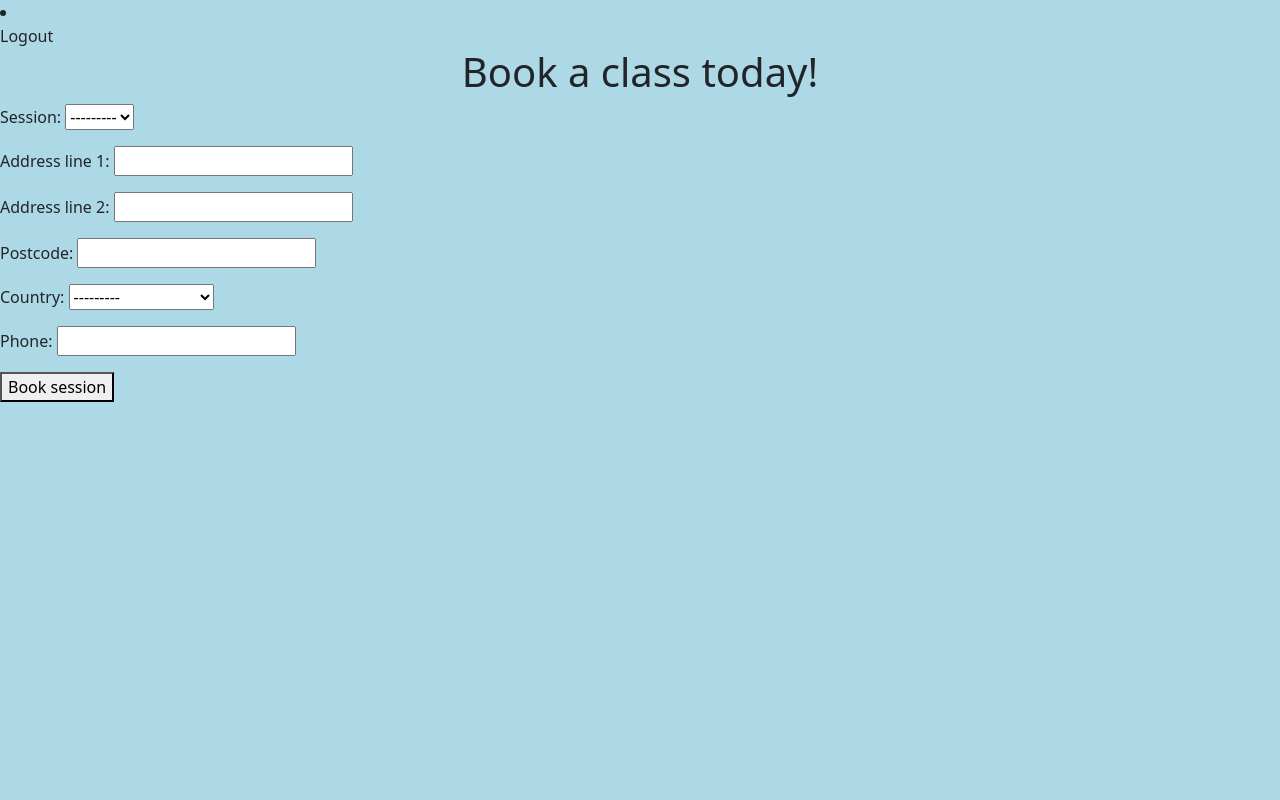
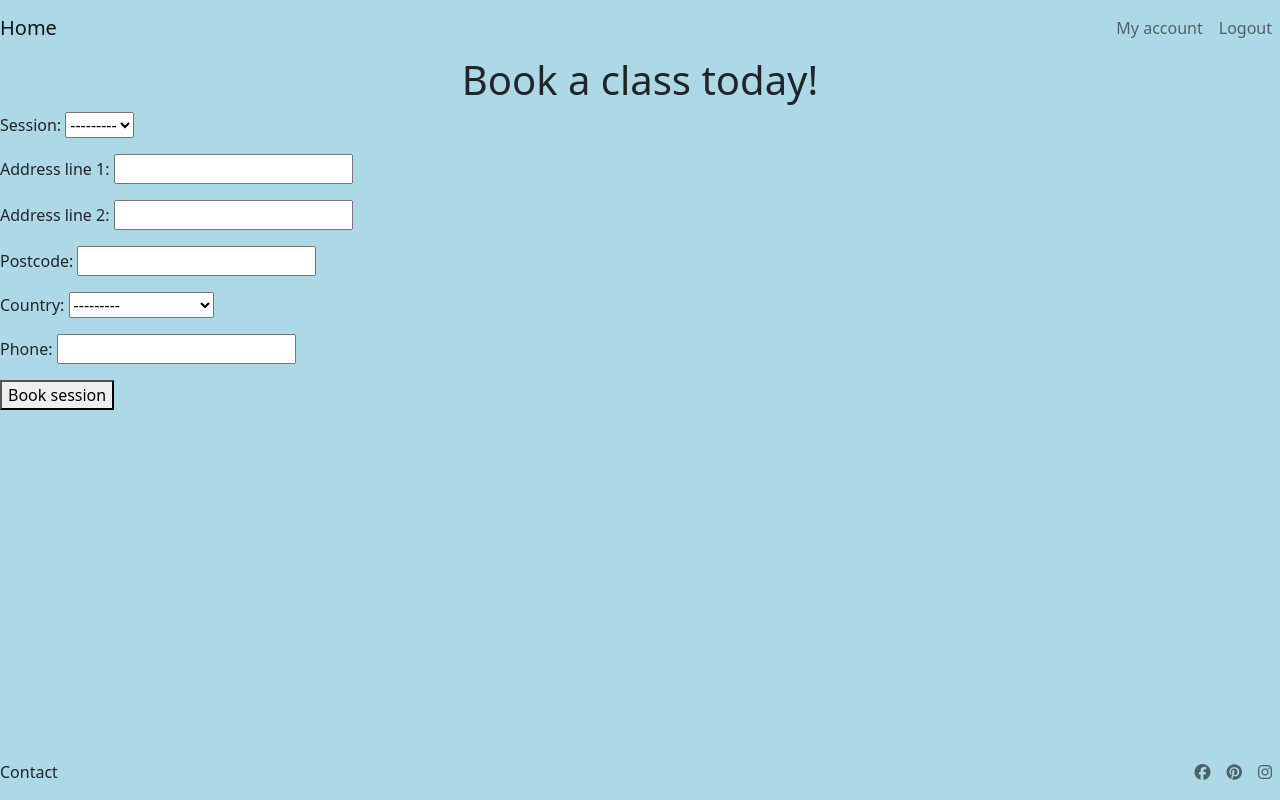
Before and after one commit to Corentin-Vidick/P4-JSDogTraining, a Django app: page /bookings_list/ in a window 1280 px wide. Run offline with Django 3.2, Linux system fonts and the light colour scheme; the visitor is signed in with stand-in values (Sample User, id 1); data that the repository does not hold is empty; some libraries are stand-ins or nearby versions.

Commit message:
Add header and footer navbars

```diff
--- a/bookings/views.py
+++ b/bookings/views.py
@@ -1,6 +1,7 @@
 from django.shortcuts import render, get_object_or_404, redirect
 from django.http import HttpResponse, HttpResponseRedirect
 from django.views import generic, View
+from django.contrib.auth.decorators import login_required
 from .models import SessionsIndividual, Booking
 from .forms import BookingsForm
 
@@ -16,6 +17,9 @@ class CreateIndividualSessions(View):
         return render(request, "sessions_list.html", context)
 
 
+# Decorator ensures user is logged in,
+# otherwise redirects to login page
+@login_required(redirect_field_name='/accounts/login')
 def book_session(request):
     options = SessionsIndividual.objects.all()
     booking_form = BookingsForm(request.POST or None)
--- a/templates/bookings/base.html
+++ b/templates/bookings/base.html
@@ -17,18 +17,37 @@
 
 <body>
 
+    <!-- Navbar derived from https://getbootstrap.com/docs/5.0/components/navbar/ -->
+    <header>
+        <nav class="navbar navbar-expand-sm">
+            <a class="navbar-brand" href="/sessions_list" aria-label="home">Home</a>
+            <!-- This button only appears when screen size is small (.navbar-expand-sm) -->
+            <button class="navbar-toggler" type="button" data-bs-toggle="collapse" data-bs-target="#navbarUserAuthorisedOptions"
+                aria-controls="navbarSupportedContent" aria-expanded="false" aria-label="Toggle navigation">
+                <span class="navbar-toggler-icon"></span>
+            </button>
+            <!-- When screen size larger than 576px (sm) ul shows -->
+            <div class="collapse navbar-collapse flex-row-reverse" id="navbarUserAuthorisedOptions">
+                <ul class="navbar-nav">
                     {% if user.is_authenticated %}
                     <li class="nav-item">
-            <a class="nav-link" href="{% url 'account_logout' %}">Logout</a>
+                        <a class="nav-link" href="#" aria-label="my account">My account</a>
+                    </li>
+                    <li class="nav-item">
+                        <a class="nav-link" href="{% url 'account_logout' %}" aria-label="logout">Logout</a>
                     </li>
                     {% else %}
                     <li class="nav-item">
-            <a class="nav-link" href="{% url 'account_signup' %}">Register</a>
+                        <a class="nav-link" href="{% url 'account_signup' %}" aria-label="register">Register</a>
                     </li>
                     <li class="nav-item">
-            <a class="nav-link" href="{% url 'account_login' %}">Login</a>
+                        <a class="nav-link" href="{% url 'account_login' %}" aria-label="login">Login</a>
                     </li>
                     {% endif %}
+                </ul>
+            </div>
+        </nav>
+    </header>
 
     <h1 class="text-center">Book a class today!</h1>
 
@@ -38,8 +57,40 @@
         {% endblock content %}
     </main>
 
+    <footer>
+        <nav class="navbar fixed-bottom navbar-expand-sm">
+            <a class="nav-link" href="#" target="_blank" aria-label="Contact us (opens in a new tab)">Contact</a>
+            <!-- This button only appears when screen size is small (.navbar-expand-sm) -->
+            <button class="navbar-toggler" type="button" data-bs-toggle="collapse" data-bs-target="#navbarSocialMedia"
+                aria-controls="navbarSupportedContent" aria-expanded="false" aria-label="Toggle navigation">
+                <span class="navbar-toggler-icon"></span>
+            </button>
+            <!-- When screen size larger than 576px (sm) ul shows -->
+            <div class="collapse navbar-collapse flex-row-reverse" id="navbarSocialMedia">
+                <ul class="navbar-nav">
+                    <li class="nav-item">
+                        <a class="nav-link" href="https://facebook.com" target="_blank"
+                aria-label="Visit our Facebook page (opens in a new tab)"><i class="fa-brands fa-facebook"></i></a>
+                    </li>
+                    <li class="nav-item">
+                        <a class="nav-link" href="https://pinterest.com" target="_blank"
+                aria-label="Visit our Pinterest page (opens in a new tab)"><i class="fa-brands fa-pinterest"></i></a>
+                    </li>
+                    <li class="nav-item">
+                        <a class="nav-link" href="https://instagram.com" target="_blank"
+                aria-label="Visit our Instagram page (opens in a new tab)"><i class="fa-brands fa-instagram"></i></a>
+                    </li>
+                </ul>
+            </div>
+        </nav>
+    </footer>
+
     <!-- Bootstrap -->
     <script src="https://cdn.jsdelivr.net/npm/bootstrap@5.2.3/dist/js/bootstrap.bundle.min.js" integrity="sha384-kenU1KFdBIe4zVF0s0G1M5b4hcpxyD9F7jL+jjXkk+Q2h455rYXK/7HAuoJl+0I4" crossorigin="anonymous"></script>
+
+    <!-- Font Awesome script -->
+    <script src="https://kit.fontawesome.com/c541643ad5.js" crossorigin="anonymous"></script>
+
 </body>
 
 </html>
```
Lines whose indentation alone changed are shown as unchanged.
